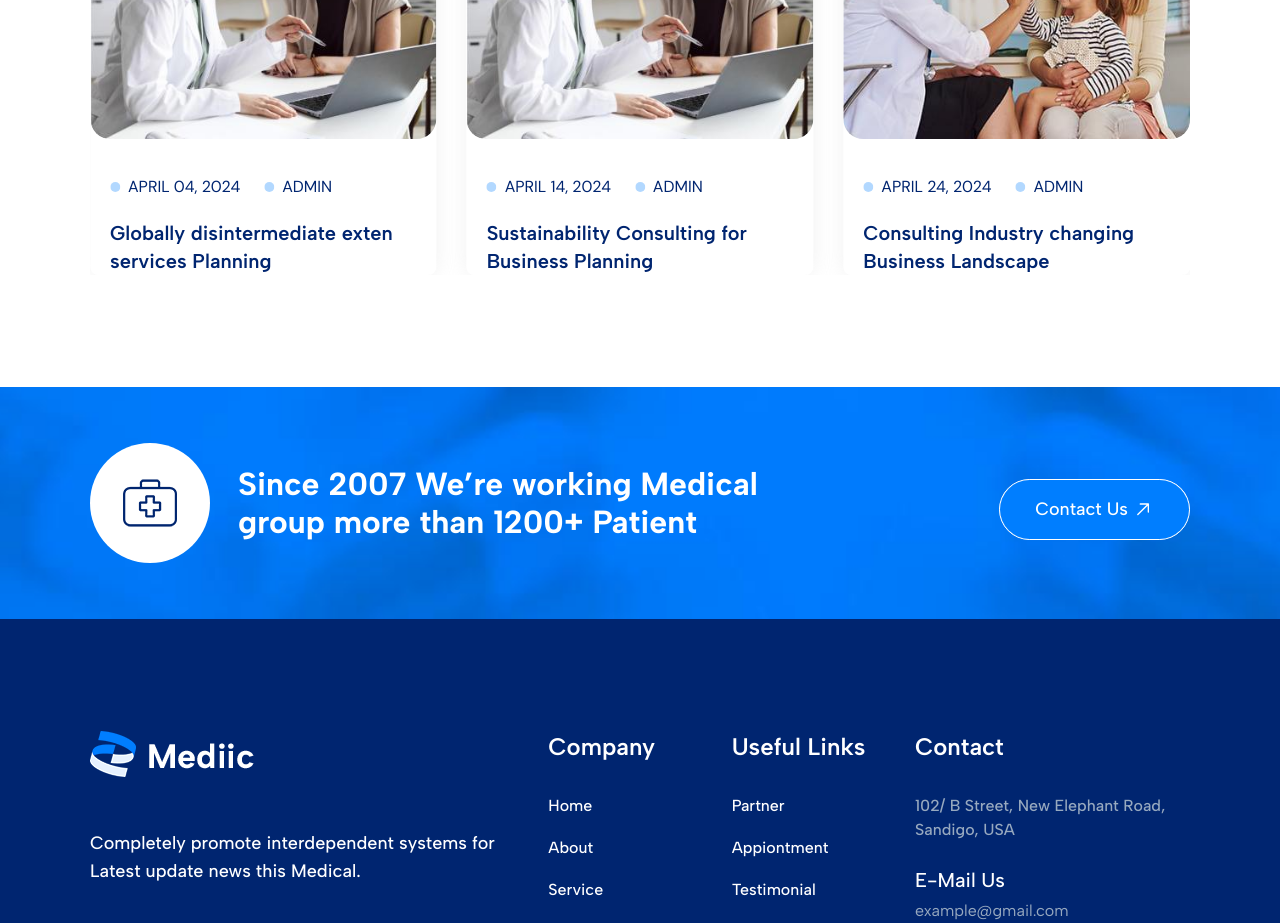
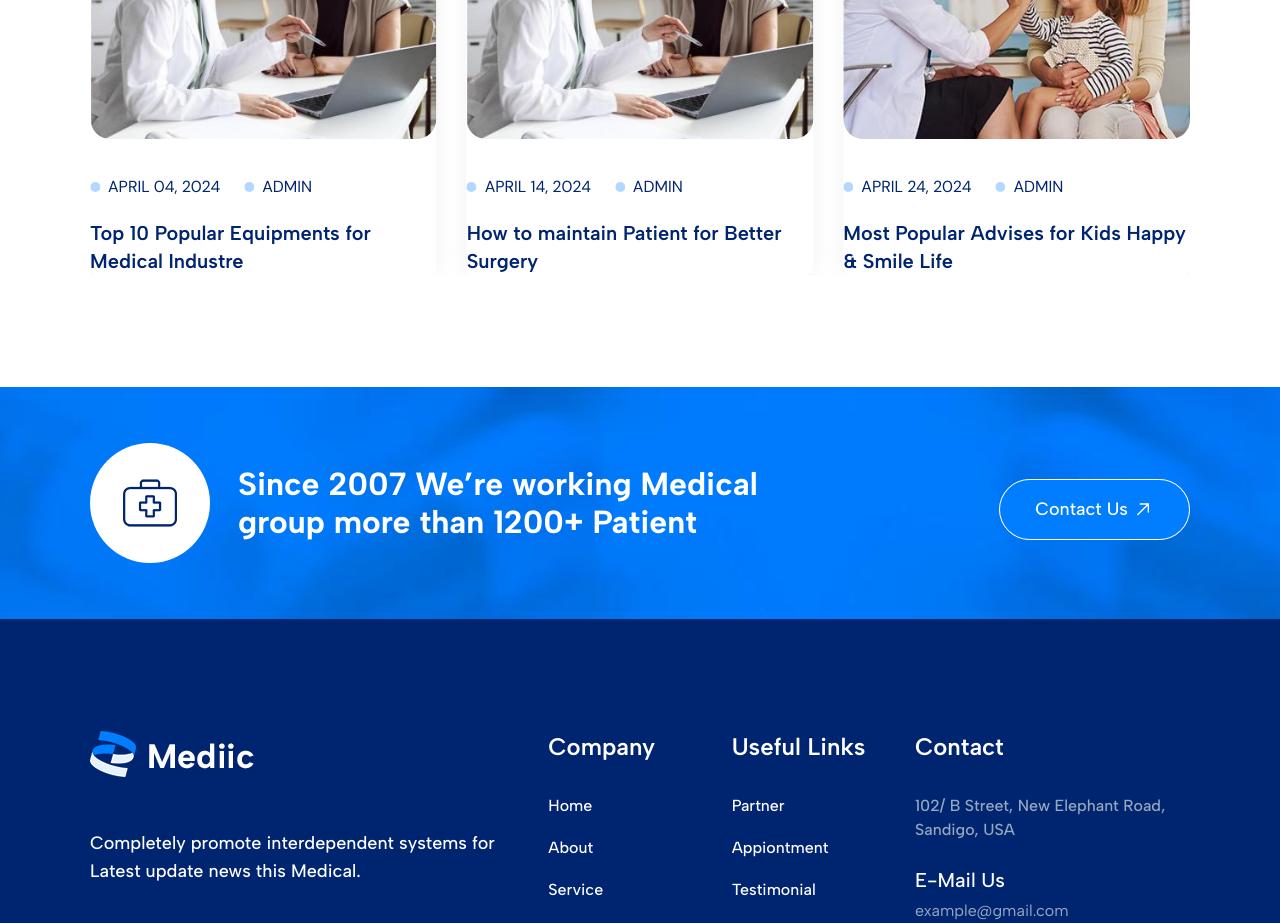
Before and after one commit to jisan5620jk/mediic, a React (Vite) app: page / in a window 1280 px wide. Shown: the part 7480-8403 px from the top of the page. Built offline with nearby package versions, Linux system fonts and the light colour scheme.

Commit message:
Update Code

```diff
--- a/src/Component1/Appoinment/Appionment.jsx
+++ b/src/Component1/Appoinment/Appionment.jsx
@@ -23,7 +23,7 @@ const Appoinment = () => {
       <div className='bg-[url(/images/appoinment.png)] bg-cover bg-no-repeat bg-center grid grid-cols-2 pt-[110px] pb-[118px] lg:border-x-2 2xl:border-x-0 border-white rounded-[30px] relative z-10'>
         <div></div>
         <div className='relative z-10 pr-5 2xl:pr-[230px]'>
-          <div className='absolute -top-2 -left-[190px]'>
+          <div className='absolute -top-2 -left-[190px] 2xl:-left-40'>
             <img
               src={Heart}
               draggable='false'
--- a/src/Component1/Banner/Banner.jsx
+++ b/src/Component1/Banner/Banner.jsx
@@ -101,7 +101,7 @@ const Banner = () => {
                   className='animate-rotational'
                 />
               </div>
-              <div className='absolute bottom-24 right-0  -z-10'>
+              <div className='absolute bottom-28 right-0  -z-10'>
                 <img
                   src={bannerShape}
                   draggable='false'
--- a/src/Component1/Blog/Blog.jsx
+++ b/src/Component1/Blog/Blog.jsx
@@ -18,7 +18,7 @@ const BlogData = [
     blogDate: 'April 04, 2024',
     blogPostBy: 'Admin',
     blogUrl: '/blog_details',
-    blogTitle: 'Globally disintermediate exten services Planning',
+    blogTitle: 'Top 10 Popular Equipments for Medical Industre',
   },
   {
     id: 2,
@@ -28,7 +28,7 @@ const BlogData = [
     blogDate: 'April 14, 2024',
     blogPostBy: 'Admin',
     blogUrl: '/blog_details',
-    blogTitle: 'Sustainability Consulting for Business Planning',
+    blogTitle: 'How to maintain Patient for Better Surgery',
   },
   {
     id: 3,
@@ -38,7 +38,7 @@ const BlogData = [
     blogDateIcon: <FaCircle />,
     blogPostBy: 'Admin',
     blogUrl: '/blog_details',
-    blogTitle: 'Consulting Industry changing Business Landscape',
+    blogTitle: 'Most Popular Advises for Kids Happy & Smile Life',
   },
   {
     id: 4,
@@ -48,7 +48,7 @@ const BlogData = [
     blogDateIcon: <FaCircle />,
     blogPostBy: 'Admin',
     blogUrl: '/blog_details',
-    blogTitle: 'Consulting Industry changing Business Landscape',
+    blogTitle: 'How to maintain Patient for Better Surgery',
   },
 ];
 
--- a/src/Component1/Blog/BlogCard.jsx
+++ b/src/Component1/Blog/BlogCard.jsx
@@ -22,7 +22,7 @@ const BlogCard = ({
           className='transition-all duration-500 scale-100 group-hover:scale-110 w-full'
         />
       </div>
-      <div className='rounded-b-lg relative z-20 flex justify-center transition-all duration-500 sm:px-[30px] lg:px-5 2xl:px-[30px] pt-9'>
+      <div className='rounded-b-lg relative z-20 flex justify-center transition-all duration-500 2xl:pr-14 pt-9'>
         <div>
           <div className='flex gap-6 mb-3'>
             <p className='font-DMSans text-HeadingColor-0 flex gap-2 items-center uppercase'>
```
